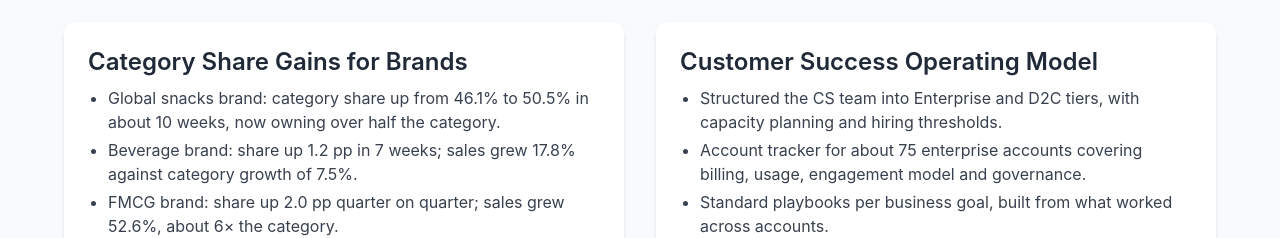
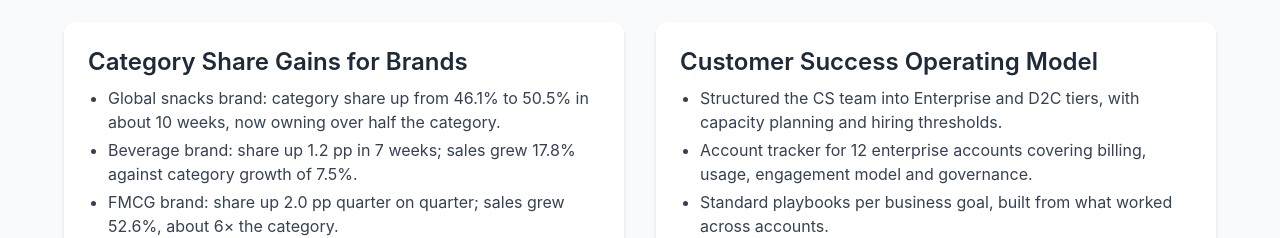
Before and after one commit to keshav72/keshav-verma, a Next.js app: page /portfolio in a window 1280 px wide. Shown: the part 2560-2798 px from the top of the page. Built offline with nearby package versions, Linux system fonts and the light colour scheme.

Commit message:
Update enterprise account count to 12 (Portfolio)

```diff
--- a/pages/portfolio.js
+++ b/pages/portfolio.js
@@ -84,7 +84,7 @@ const gobblecubeWork = [
     title: 'Customer Success Operating Model',
     bullets: [
       'Structured the CS team into Enterprise and D2C tiers, with capacity planning and hiring thresholds.',
-      'Account tracker for about 75 enterprise accounts covering billing, usage, engagement model and governance.',
+      'Account tracker for 12 enterprise accounts covering billing, usage, engagement model and governance.',
       'Standard playbooks per business goal, built from what worked across accounts.',
     ],
     tags: ['Leadership', 'CS ops', 'Governance'],
```
